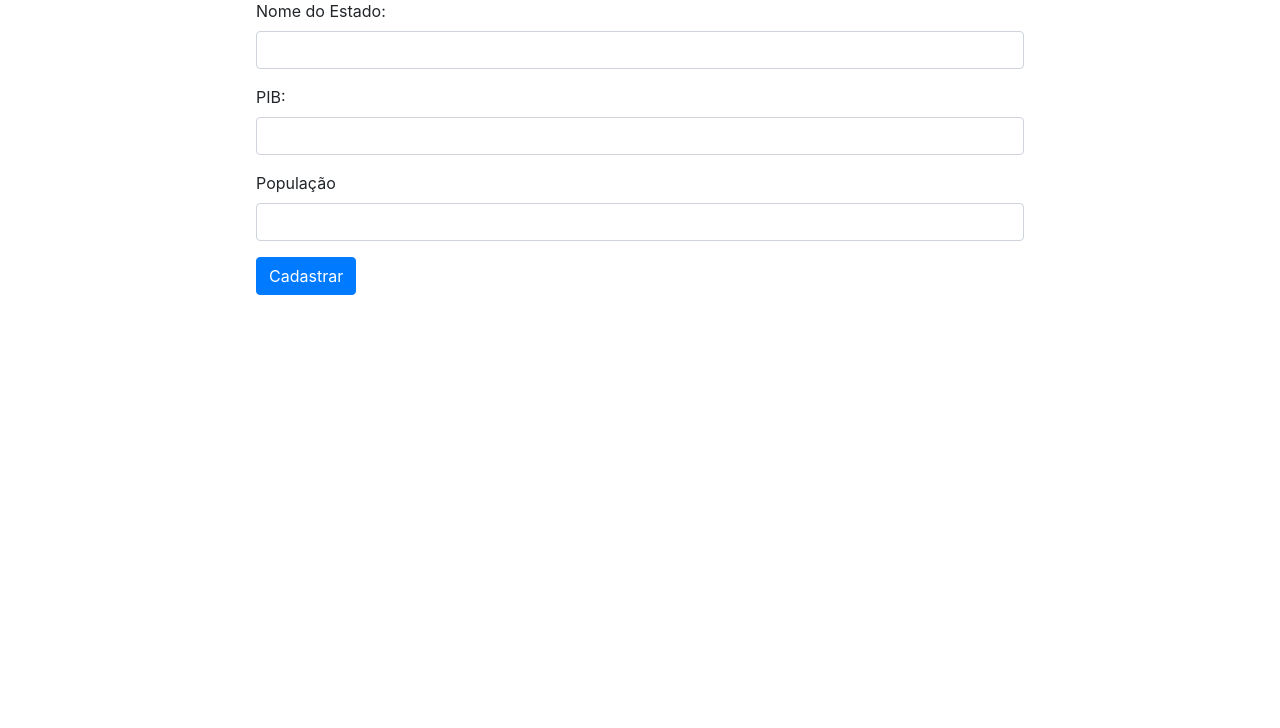
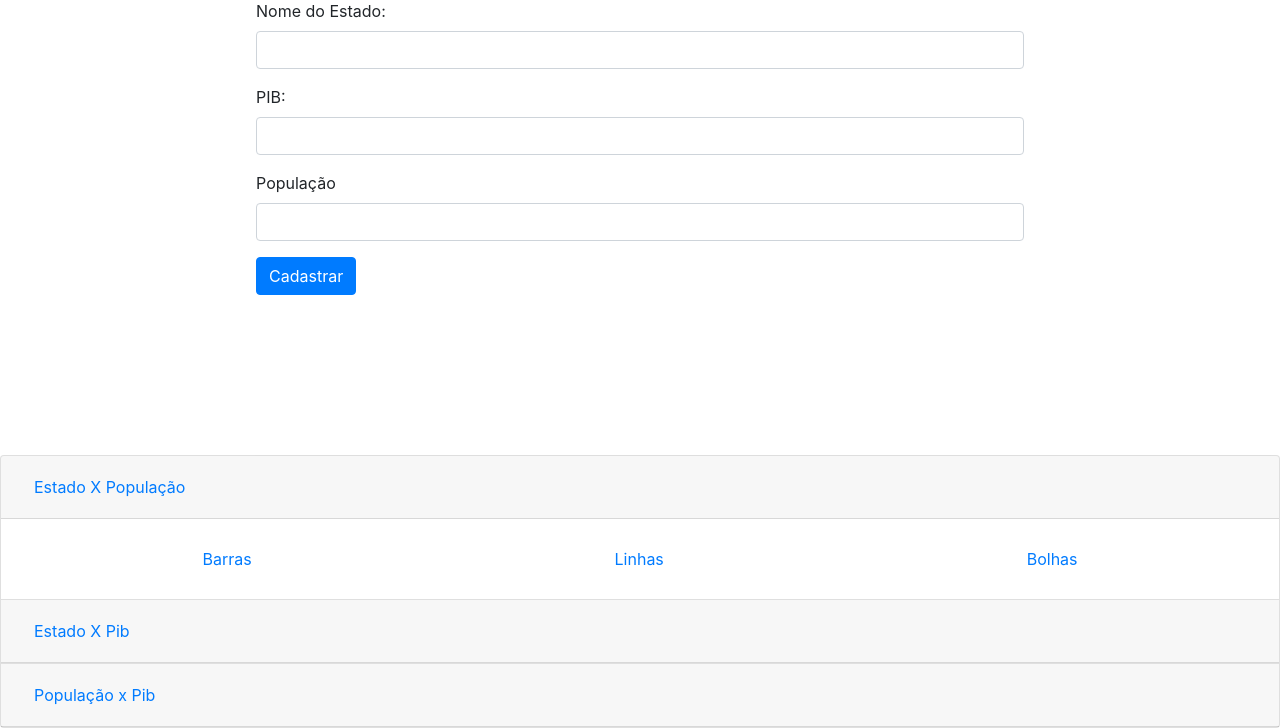
Before and after one commit to hhldiniz/pystates, a Flask app: page / in a window 1280 px wide. Shown: the part 161-889 px from the top of the page. Before the commit the page ends 456 px from the top, so only its background shows below. Run offline with Flask 2, Linux system fonts and the light colour scheme; some libraries are stand-ins or nearby versions.

Commit message:
controller dos menus de gráficos

```diff
--- /dev/null
+++ b/static/js/graph_menu_controller.js
@@ -0,0 +1,16 @@
+$(document).ready(function () {
+    $(".state_population_menu_item").click(function () {
+        $(".state_population_menu_item").removeClass("active");
+        $(this).addClass("active");
+    });
+
+    $(".state_pib_menu_item").click(function () {
+        $(".state_pib_menu_item").removeClass("active");
+        $(this).addClass("active");
+    });
+
+    $(".population_pib_menu_item").click(function () {
+        $(".population_pib_menu_item").removeClass("active");
+        $(this).addClass("active");
+    });
+});
--- a/templates/index.html
+++ b/templates/index.html
@@ -2,6 +2,8 @@
 {% block scripts %}
     {{ super() }}
     <script src="{{ url_for('static', filename='js/index.js') }}"></script>
+    <script type="text/javascript" src="https://www.gstatic.com/charts/loader.js"></script>
+    <script src="{{ url_for('static',filename='js/graph_menu_controller.js') }}"></script>
 {% endblock %}
 {% block styles %}
     {{ super() }}
@@ -24,4 +26,82 @@
         </div>
         <button class="btn-primary btn" id="register_btn" type="button">Cadastrar</button>
     </form>
+
+
+
+    <div class="accordion" id="accordionExample">
+        <div class="card">
+            <div class="card-header" id="headingOne">
+                <h5 class="mb-0">
+                    <button class="btn btn-link" type="button" data-toggle="collapse" data-target="#collapseOne" aria-expanded="true" aria-controls="collapseOne">
+                        Estado X População
+                    </button>
+                </h5>
+            </div>
+
+            <div id="collapseOne" class="collapse show" aria-labelledby="headingOne" data-parent="#accordionExample">
+                <div class="card-body">
+                    <ul class="nav nav-pills nav-fill" id="state_population_graph_menu">
+                        <li class="nav-item">
+                            <a class="nav-link state_population_menu_item" href="#">Barras</a>
+                        </li>
+                        <li class="nav-item">
+                            <a class="nav-link state_population_menu_item" href="#">Linhas</a>
+                        </li>
+                        <li class="nav-item">
+                            <a class="nav-link state_population_menu_item" href="#">Bolhas</a>
+                        </li>
+                    </ul>
+                </div>
+            </div>
+        </div>
+        <div class="card">
+            <div class="card-header" id="headingTwo">
+                <h5 class="mb-0">
+                    <button class="btn btn-link collapsed" type="button" data-toggle="collapse" data-target="#collapseTwo" aria-expanded="false" aria-controls="collapseTwo">
+                        Estado X Pib
+                    </button>
+                </h5>
+            </div>
+            <div id="collapseTwo" class="collapse" aria-labelledby="headingTwo" data-parent="#accordionExample">
+                <div class="card-body">
+                  <ul class="nav nav-pills nav-fill" id="state_pib_graph_menu">
+                        <li class="nav-item">
+                            <a class="nav-link state_pib_menu_item" href="#">Barras</a>
+                        </li>
+                        <li class="nav-item">
+                            <a class="nav-link state_pib_menu_item" href="#">Linhas</a>
+                        </li>
+                        <li class="nav-item">
+                            <a class="nav-link state_pib_menu_item" href="#">Bolhas</a>
+                        </li>
+                    </ul>
+                </div>
+            </div>
+        </div>
+        <div class="card">
+            <div class="card-header" id="headingThree">
+                <h5 class="mb-0">
+                    <button class="btn btn-link collapsed" type="button" data-toggle="collapse" data-target="#collapseThree" aria-expanded="false" aria-controls="collapseThree">
+                        População x Pib
+                    </button>
+                </h5>
+            </div>
+            <div id="collapseThree" class="collapse" aria-labelledby="headingThree" data-parent="#accordionExample">
+                <div class="card-body">
+                    <ul class="nav nav-pills nav-fill" id="population_pib_graph_menu">
+                        <li class="nav-item">
+                            <a class="nav-link population_pib_menu_item" href="#">Barras</a>
+                        </li>
+                        <li class="nav-item">
+                            <a class="nav-link population_pib_menu_item" href="#">Linhas</a>
+                        </li>
+                        <li class="nav-item">
+                            <a class="nav-link population_pib_menu_item" href="#">Bolhas</a>
+                        </li>
+                    </ul>
+                </div>
+            </div>
+        </div>
+    </div>
 {% endblock %}
```
